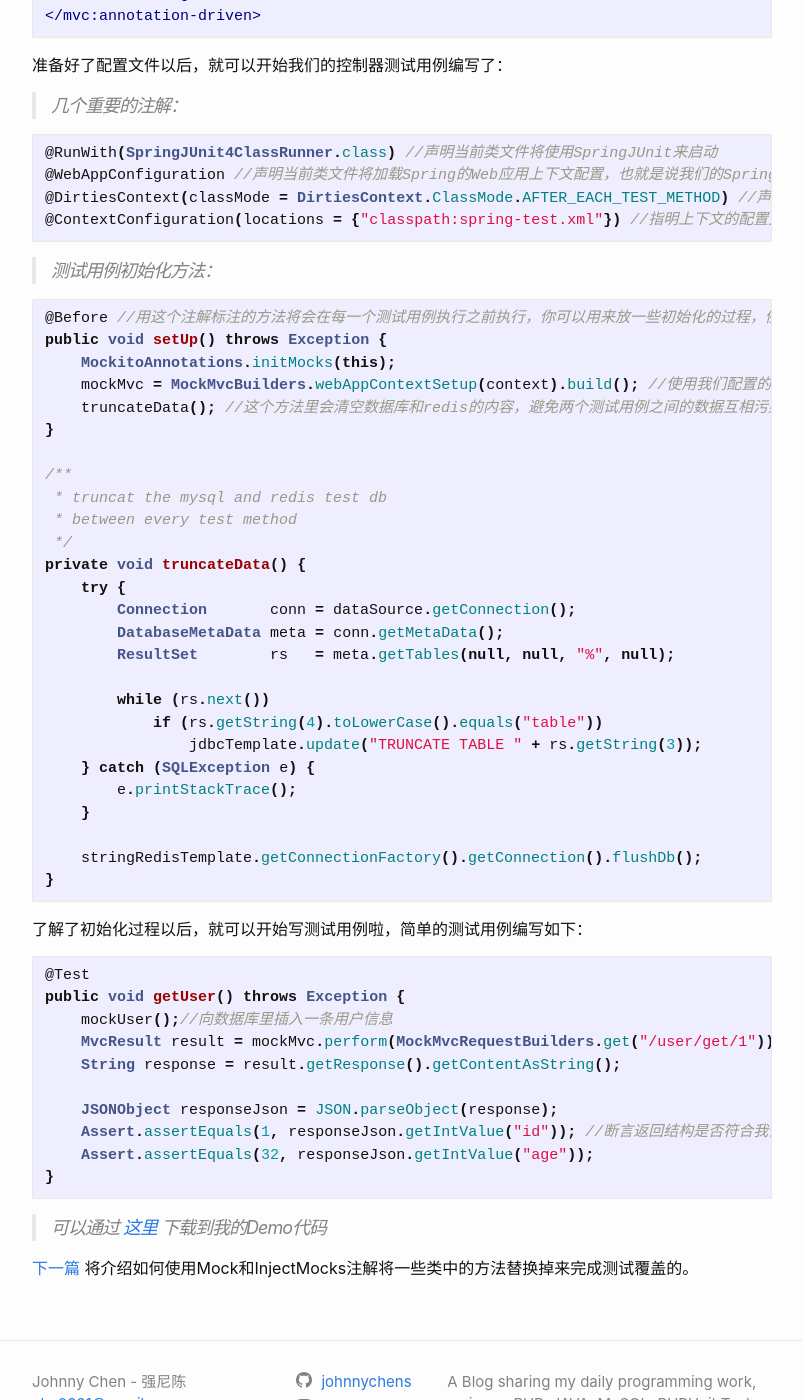
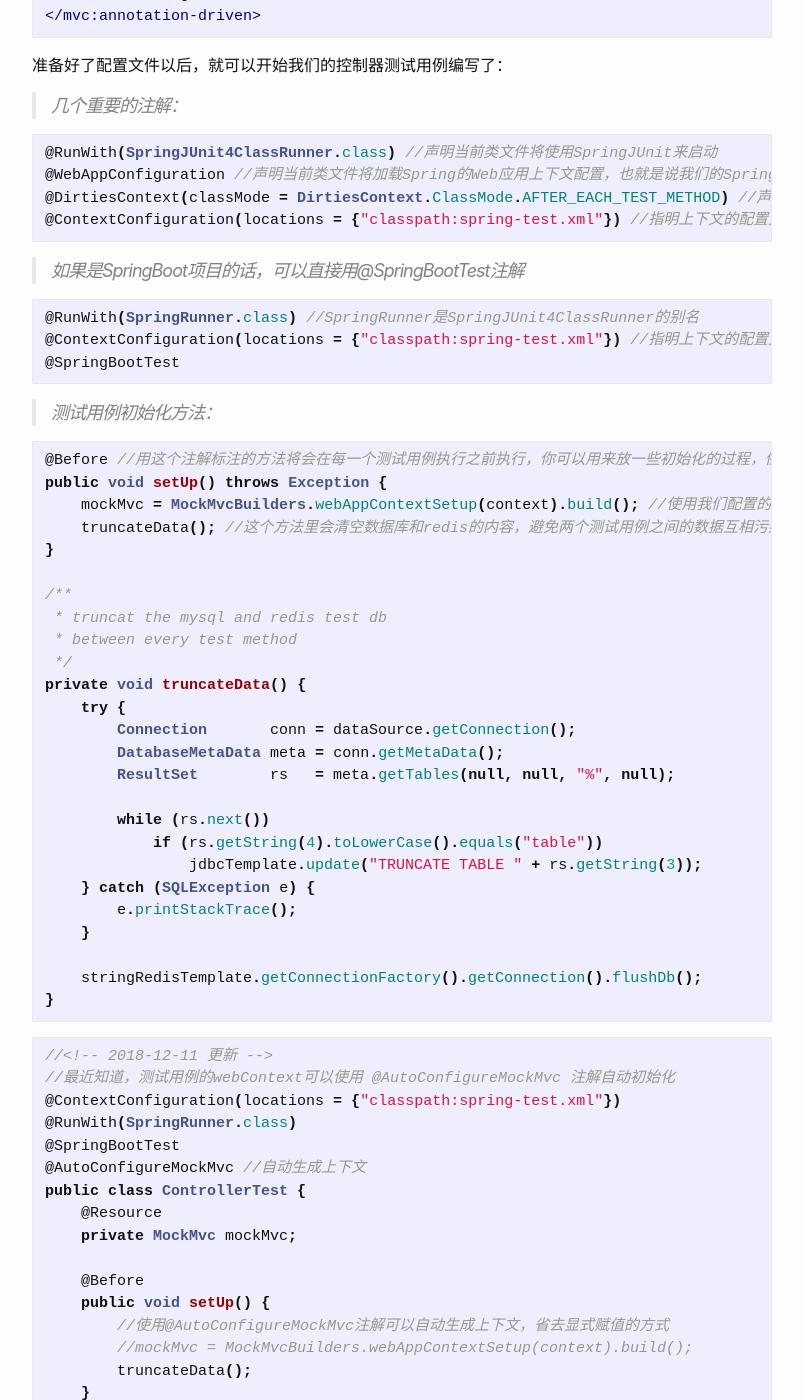
Before and after one commit to JohnnyChenS/johnnychens.github.io, a Jekyll site: the page built from _posts/2018-04-09-writing-tests-of-controller-layer.md, in a window 1280 px wide and 1400 px high, scrolled down 2105 px. Shown: the whole window, without its empty margins (238-1041 px from the left). Built offline with Jekyll 4.4.1, drawn with Linux system fonts in a browser that asks for light colours; comment, search, counter and statistics services are not loaded; some of the changed text lies outside the part shown.

Commit message:
更新博文

````diff
--- a/_posts/2018-04-09-writing-tests-of-controller-layer.md
+++ b/_posts/2018-04-09-writing-tests-of-controller-layer.md
@@ -50,7 +50,7 @@ assertEquals(32,$responseJson['age']);
 接下来介绍一下配置文件: test/resources/spring-test.xml
 ```xml
 <!-- 首先引入数据库配置文件: -->
-<context:property-placeholder location="classpath:datasource.properties"/>
+<context:property-placeholder location="classpath:application.properties"/>
 <!-- component-scan 初始化测试用例需要扫描的包文件,这样在测试用例启动的时候spring-test框架就会把dao, service, controller 等Bean资源加载到内存中 -->
 <context:component-scan base-package="ny.john.demo.controller, ny.john.demo.service, ny.john.demo.dao"/>
 <!-- 接下来是mysql 和 redis 初始化过程, 声明对应名称的Bean文件，包括redis和mysql的连接池管理, 此处略去 -->
@@ -79,12 +79,19 @@ assertEquals(32,$responseJson['age']);
 @DirtiesContext(classMode = DirtiesContext.ClassMode.AFTER_EACH_TEST_METHOD) //声明当前类的每一个测试用例执行过后上下文都是不可信的，将会被重新加载；也就是说每一个Test过后都会重新初始化上下文
 @ContextConfiguration(locations = {"classpath:spring-test.xml"}) //指明上下文的配置文件地址
 ```
+>如果是SpringBoot项目的话，可以直接用@SpringBootTest注解
+
+```java
+@RunWith(SpringRunner.class) //SpringRunner是SpringJUnit4ClassRunner的别名
+@ContextConfiguration(locations = {"classpath:spring-test.xml"}) //指明上下文的配置文件地址
+@SpringBootTest
+```
+
 >测试用例初始化方法：
 
 ```java
 @Before //用这个注解标注的方法将会在每一个测试用例执行之前执行，你可以用来放一些初始化的过程，例如：清空数据库
 public void setUp() throws Exception {
-    MockitoAnnotations.initMocks(this);
     mockMvc = MockMvcBuilders.webAppContextSetup(context).build(); //使用我们配置的上下文内容初始化当前项目为一个web应用
     truncateData(); //这个方法里会清空数据库和redis的内容，避免两个测试用例之间的数据互相污染
 }
@@ -110,6 +117,27 @@ private void truncateData() {
 }
 ```
 
+```java
+//<!-- 2018-12-11 更新 -->
+//最近知道，测试用例的webContext可以使用 @AutoConfigureMockMvc 注解自动初始化
+@ContextConfiguration(locations = {"classpath:spring-test.xml"})
+@RunWith(SpringRunner.class)
+@SpringBootTest
+@AutoConfigureMockMvc //自动生成上下文
+public class ControllerTest {
+    @Resource
+    private MockMvc mockMvc;
+
+    @Before
+    public void setUp() {
+        //使用@AutoConfigureMockMvc注解可以自动生成上下文，省去显式赋值的方式
+        //mockMvc = MockMvcBuilders.webAppContextSetup(context).build();
+        truncateData();
+    }
+}
+//<!-- 更新结束 -->
+```
+
 了解了初始化过程以后，就可以开始写测试用例啦，简单的测试用例编写如下：
 ```java
 @Test
````
Also changed, not shown: _category/JAVA.md (added, +4 -0 lines), _posts/2018-12-05-what-is-java-ee.md (+24 -2 lines).
